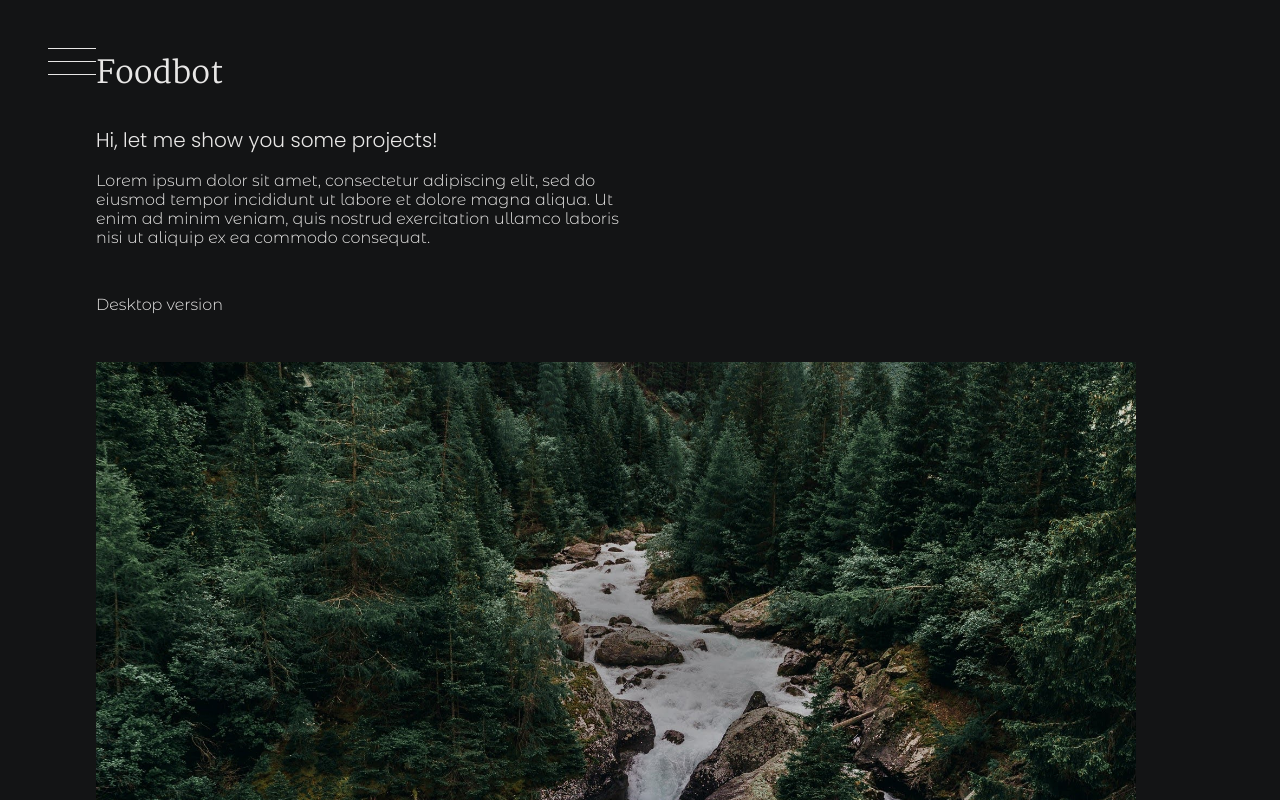
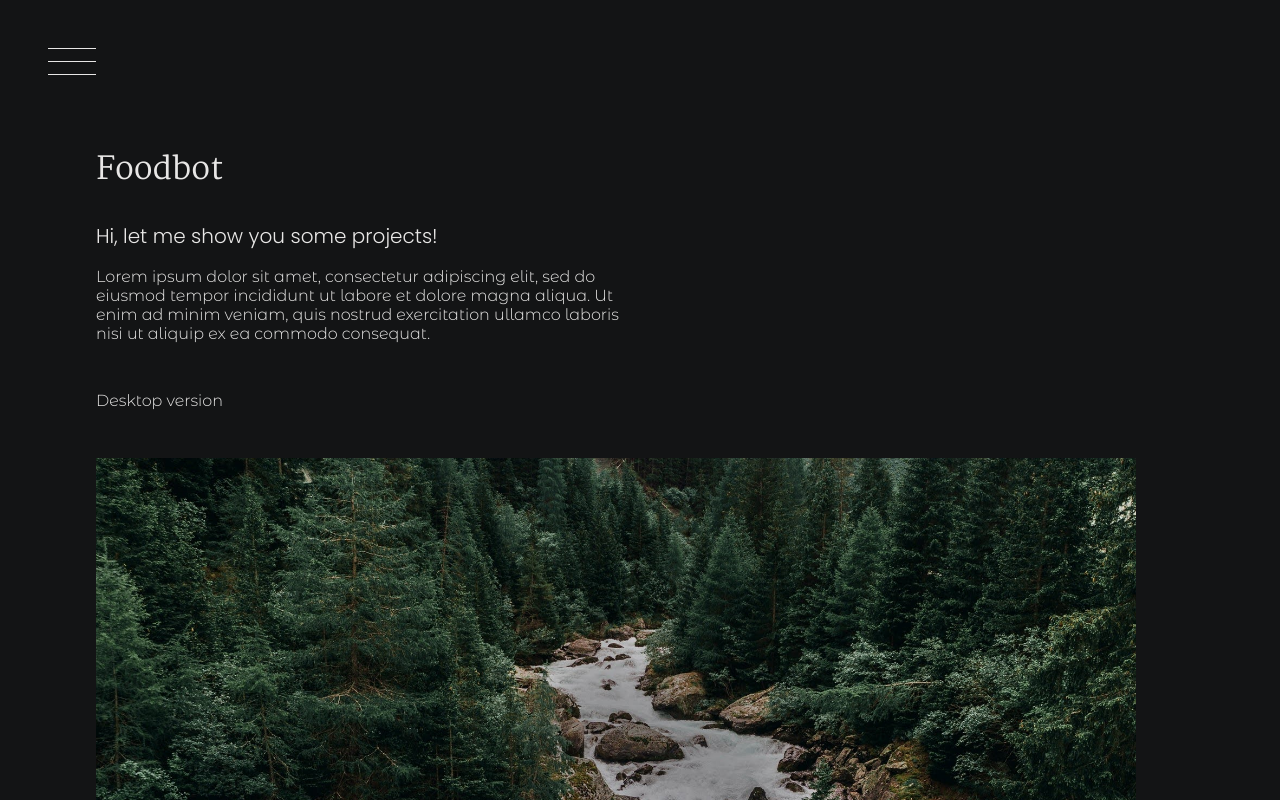
Before and after one commit to mateusz-fortuna/portfolio, a Next.js app: page /casestudy/foodbot in a window 1280 px wide. Built offline with nearby package versions, Linux system fonts and the light colour scheme.

Commit message:
Improve desktop layout of the Screenshots component

```diff
--- a/components/Screenshots/DesktopView/index.tsx
+++ b/components/Screenshots/DesktopView/index.tsx
@@ -21,9 +21,7 @@ const DesktopView = ({ nth, screenshots }: Props) => (
         Mobile version
       </AnimatedText>
     </div>
-    <div style={{ maxWidth: 500 }}>
-      <Gallery imagesData={screenshots.mobile} />
-    </div>
+    <Gallery imagesData={screenshots.mobile} />
   </>
 );
 
--- a/pages/casestudy/[id].tsx
+++ b/pages/casestudy/[id].tsx
@@ -1,13 +1,12 @@
 import { GetServerSideProps } from "next";
-import { CSSProperties, useRef } from "react";
+import { useRef } from "react";
 import { useIsLandscape } from "../../hooks/useIsLandscape";
 import { content } from "../../public/content";
 import TextSection from "../../components/TextSection";
-import styles from "../../styles/CaseStudy.module.sass";
 import Navigation from "../../components/Navigation";
 import ScreenshotsDesktopLayout from "../../components/Screenshots/DesktopView";
 import ScreenshotsMobileLayout from "../../components/Screenshots/MobileView";
-import variables from "../../styles/variables.module.sass";
+import styles from "../../styles/CaseStudy.module.sass";
 
 type PathName = keyof typeof content.casestudy;
 type Props = {
@@ -24,23 +23,13 @@ const CaseStudy = ({ id }: Props) => {
   const { title, subtitle, description, screenshots } = content.casestudy[id];
   const containerRef = useRef<HTMLDivElement | null>(null);
   const hasDeviceLandscapeOrientation = useIsLandscape();
-
-  const containerStyle = {
-    paddingTop: hasDeviceLandscapeOrientation
-      ? `calc(2 * ${variables.marginStandard})`
-      : 0,
-    paddingBottom: hasDeviceLandscapeOrientation
-      ? `calc(2 * ${variables.marginStandard})`
-      : 0,
-  } as CSSProperties;
+  const containerClassName = hasDeviceLandscapeOrientation
+    ? styles.caseStudy__desktopView
+    : styles.caseStudy__mobileView;
 
   return (
     <Navigation direction="vertical" containerRef={containerRef}>
-      <div
-        className={styles.caseStudy__mobileView}
-        ref={containerRef}
-        style={containerStyle}
-      >
+      <div className={containerClassName} ref={containerRef}>
         <TextSection
           title={title}
           subtitle={subtitle}
--- a/styles/CaseStudy.module.sass
+++ b/styles/CaseStudy.module.sass
@@ -4,3 +4,15 @@
   padding: $margin-standard,
   & > div:first-child
     margin-bottom: $margin-standard
+
+.caseStudy__desktopView
+  padding: 2 * $margin-standard $margin-standard,
+  & > div:first-child
+    margin-bottom: $margin-standard
+  & > div:last-child
+    & > *
+      display: inline-block !important
+      width: 100% !important
+      max-width: calc(50% - 2* $margin-standard)
+    & > *:nth-child(3n)
+      margin-left: $margin-standard !important
```
